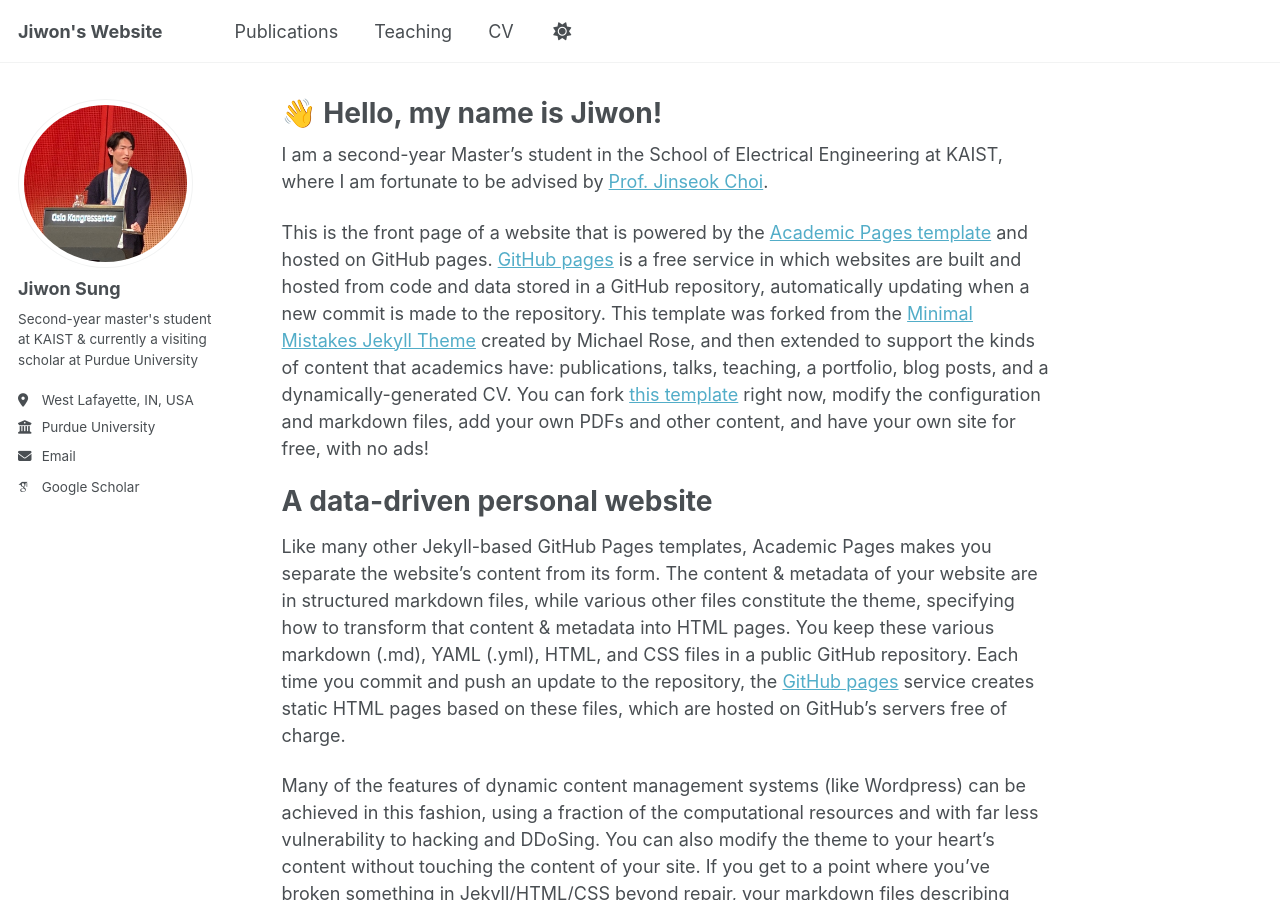
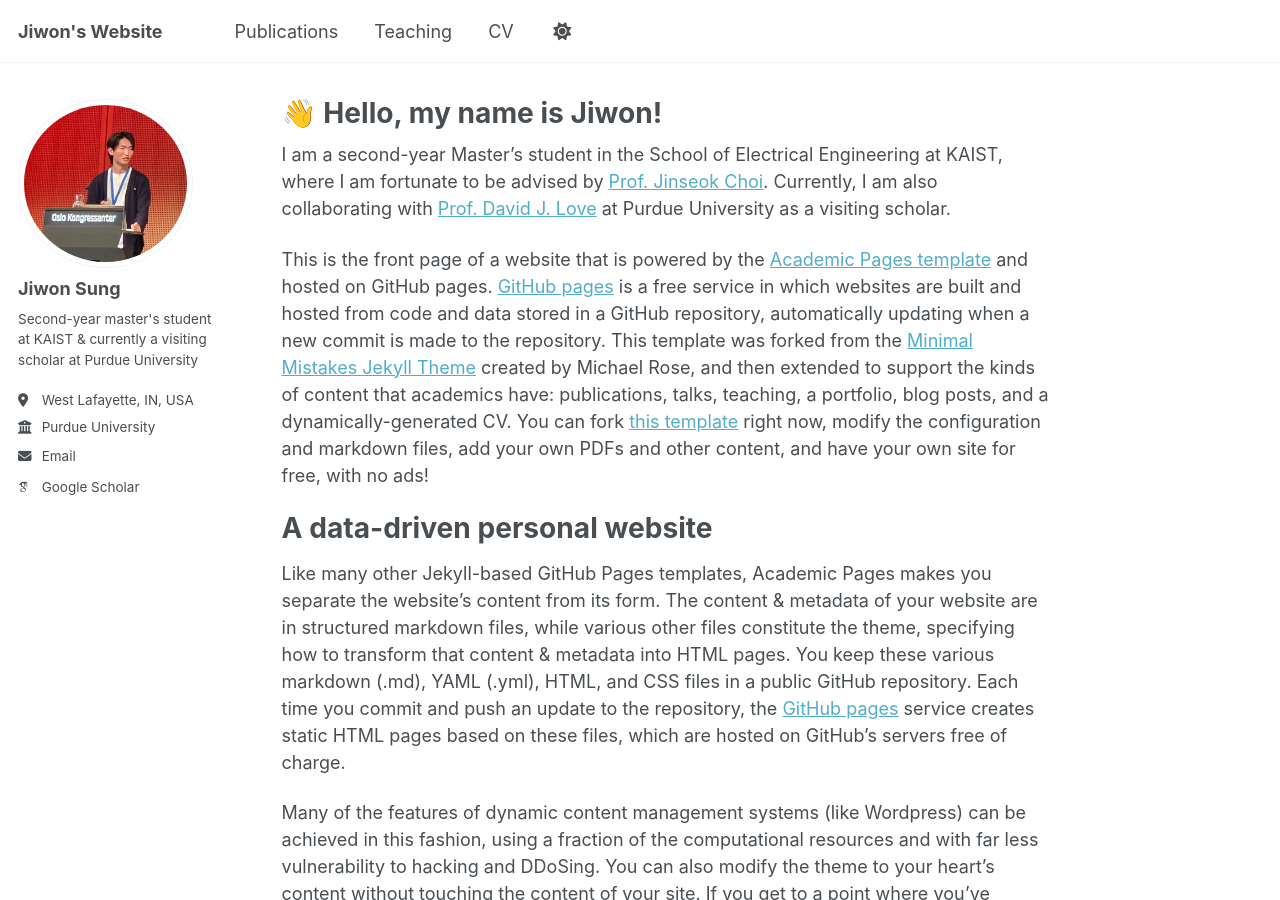
Before and after one commit to sunione/sunione.github.io, a Jekyll site: the page built from _pages/about.md, in a window 1280 px wide and 900 px high. Built offline with Jekyll 4.4.1, drawn with Linux system fonts in a browser that asks for light colours; some web fonts are replaced.

Commit message:
about.md

```diff
--- a/_pages/about.md
+++ b/_pages/about.md
@@ -7,7 +7,7 @@ redirect_from:
   - /about.html
 ---
 
-I am a second-year Master's student in the School of Electrical Engineering at KAIST, where I am fortunate to be advised by [Prof. Jinseok Choi](https://sic-x.kaist.ac.kr/professor).
+I am a second-year Master's student in the School of Electrical Engineering at KAIST, where I am fortunate to be advised by [Prof. Jinseok Choi](https://sic-x.kaist.ac.kr/professor). Currently, I am also collaborating with [Prof. David J. Love](https://engineering.purdue.edu/~djlove/) at Purdue University as a visiting scholar.
 
 
 
```
